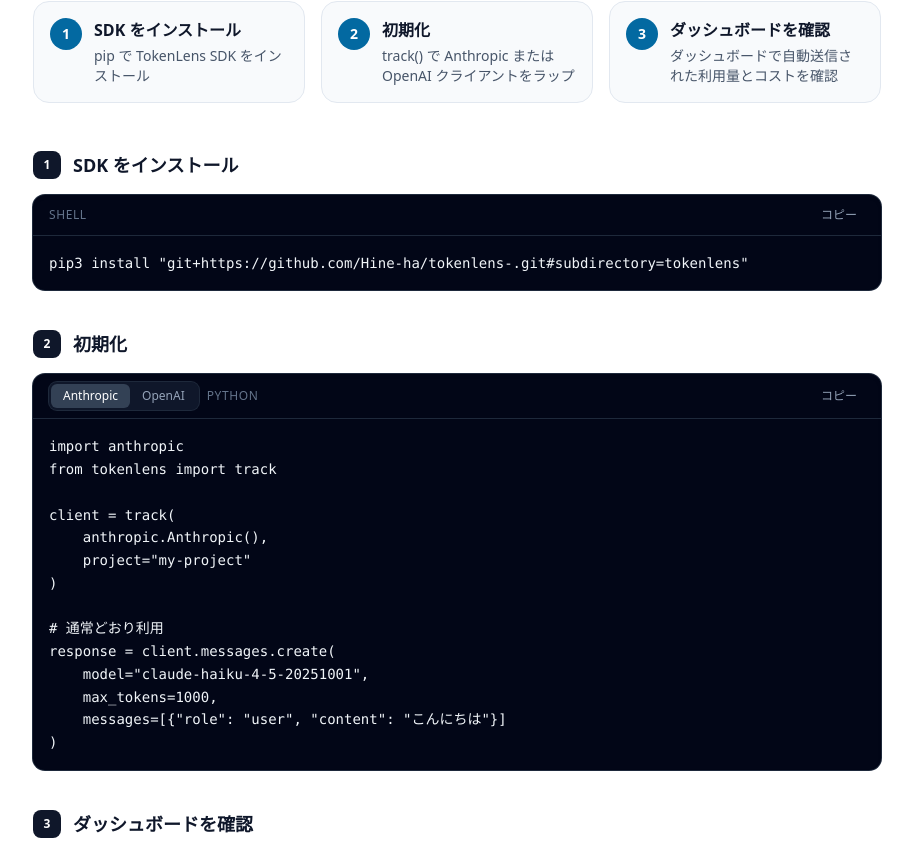
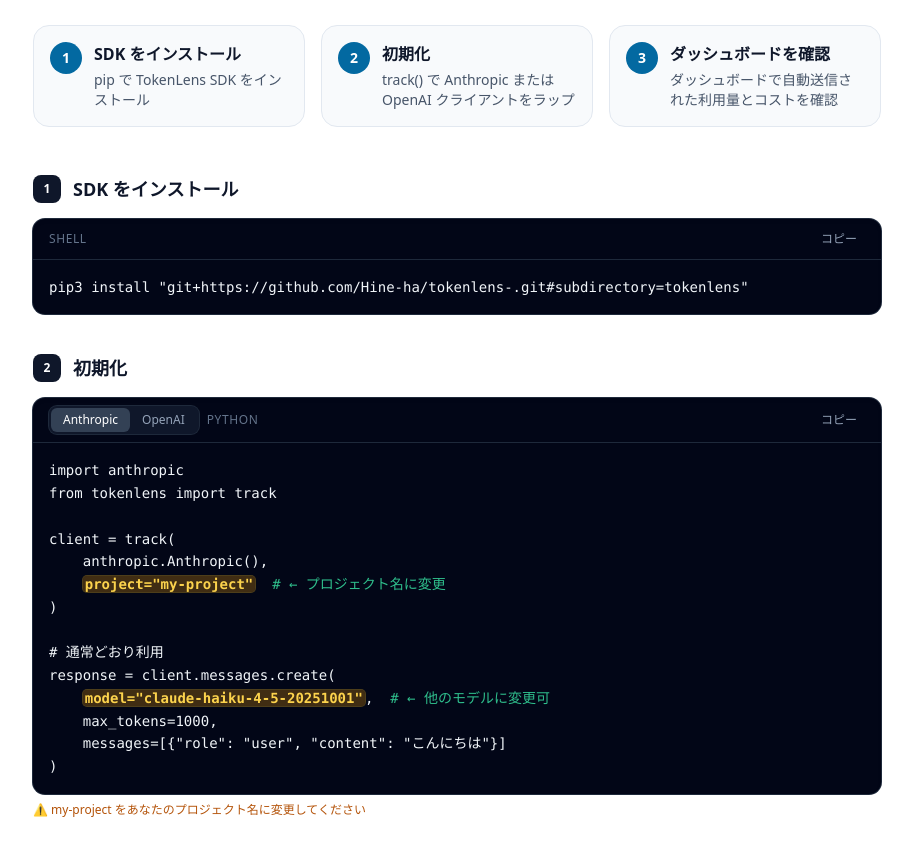
Before and after one commit to Hine-ha/ai-cost-pilot, a Next.js app: page /docs in a window 1280 px wide. Shown: the part 795-1646 px from the top of the page, without its empty margins (183-1096 px from the left). Built offline with nearby package versions, Linux system fonts and the light colour scheme; no server answers.

Commit message:
Highlight editable placeholders in docs code blocks

```diff
--- a/src/app/docs/page.tsx
+++ b/src/app/docs/page.tsx
@@ -127,6 +127,8 @@
                 language="shell"
                 copyLabel={t.copy}
                 copiedLabel={t.copied}
+                annotate
+                footnote={t.prereqApiKeyFootnote}
               />
               <p className="mt-4 text-sm text-slate-600">{t.prereqApiKeyNote}</p>
               <Link
@@ -188,6 +190,8 @@
                   language="python"
                   copyLabel={t.copy}
                   copiedLabel={t.copied}
+                  annotate
+                  footnote={t.step2Footnote}
                 />
               ) : (
                 <CodeBlock
--- a/src/components/docs/CodeBlock.tsx
+++ b/src/components/docs/CodeBlock.tsx
@@ -1,6 +1,76 @@
 "use client";
 
-import { useState } from "react";
+import { useState, type ReactNode } from "react";
+
+const HIGHLIGHT_CLASS =
+  "rounded bg-amber-500/25 px-0.5 font-semibold text-amber-300 ring-1 ring-amber-400/30";
+
+const HIGHLIGHT_PATTERN =
+  /(project="my-project"|model="[^"]+"|YOUR_API_KEY)/g;
+
+function tokenizeHighlights(text: string) {
+  const parts: { text: string; highlight: boolean }[] = [];
+  let lastIndex = 0;
+  let match: RegExpExecArray | null;
+
+  const re = new RegExp(HIGHLIGHT_PATTERN.source, "g");
+  while ((match = re.exec(text)) !== null) {
+    if (match.index > lastIndex) {
+      parts.push({ text: text.slice(lastIndex, match.index), highlight: false });
+    }
+    parts.push({ text: match[0], highlight: true });
+    lastIndex = match.index + match[0].length;
+  }
+
+  if (lastIndex < text.length) {
+    parts.push({ text: text.slice(lastIndex), highlight: false });
+  }
+
+  if (parts.length === 0) {
+    parts.push({ text, highlight: false });
+  }
+
+  return parts;
+}
+
+function HighlightedLine({ line }: { line: string }) {
+  const commentMatch = line.match(/^(.+?)(\s+#.+)$/);
+  const codePart = commentMatch ? commentMatch[1] : line;
+  const commentPart = commentMatch ? commentMatch[2] : null;
+  const segments = tokenizeHighlights(codePart);
+
+  return (
+    <>
+      {segments.map((segment, index) =>
+        segment.highlight ? (
+          <mark key={index} className={HIGHLIGHT_CLASS}>
+            {segment.text}
+          </mark>
+        ) : (
+          <span key={index}>{segment.text}</span>
+        )
+      )}
+      {commentPart && (
+        <span className="text-emerald-400/90">{commentPart}</span>
+      )}
+    </>
+  );
+}
+
+function HighlightedCode({ code }: { code: string }) {
+  const lines = code.split("\n");
+
+  return (
+    <>
+      {lines.map((line, index) => (
+        <span key={index}>
+          <HighlightedLine line={line} />
+          {index < lines.length - 1 ? "\n" : null}
+        </span>
+      ))}
+    </>
+  );
+}
 
 function CopyButton({
   onCopy,
@@ -28,16 +98,64 @@
   );
 }
 
+function CodeBlockShell({
+  language,
+  copyLabel,
+  copiedLabel,
+  onCopy,
+  headerExtra,
+  footnote,
+  children,
+}: {
+  language: string;
+  copyLabel: string;
+  copiedLabel: string;
+  onCopy: () => Promise<void>;
+  headerExtra?: ReactNode;
+  footnote?: string;
+  children: ReactNode;
+}) {
+  return (
+    <div>
+      <div className="overflow-hidden rounded-xl bg-slate-950 shadow-inner ring-1 ring-slate-800">
+        <div className="flex flex-wrap items-center justify-between gap-2 border-b border-slate-800 px-4 py-2">
+          <div className="flex items-center gap-2">
+            {headerExtra}
+            <span className="text-xs font-medium uppercase tracking-wider text-slate-500">
+              {language}
+            </span>
+          </div>
+          <CopyButton
+            onCopy={onCopy}
+            copyLabel={copyLabel}
+            copiedLabel={copiedLabel}
+          />
+        </div>
+        <pre className="overflow-x-auto p-4 text-sm leading-relaxed">
+          <code className="font-mono text-slate-100">{children}</code>
+        </pre>
+      </div>
+      {footnote && (
+        <p className="mt-2 text-xs text-amber-700">{footnote}</p>
+      )}
+    </div>
+  );
+}
+
 export default function CodeBlock({
   code,
   language = "python",
   copyLabel,
   copiedLabel,
+  annotate = false,
+  footnote,
 }: {
   code: string;
   language?: "python" | "shell";
   copyLabel: string;
   copiedLabel: string;
+  annotate?: boolean;
+  footnote?: string;
 }) {
   const handleCopy = async () => {
     try {
@@ -48,21 +166,15 @@
   };
 
   return (
-    <div className="overflow-hidden rounded-xl bg-slate-950 shadow-inner ring-1 ring-slate-800">
-      <div className="flex items-center justify-between border-b border-slate-800 px-4 py-2">
-        <span className="text-xs font-medium uppercase tracking-wider text-slate-500">
-          {language}
-        </span>
-        <CopyButton
-          onCopy={handleCopy}
+    <CodeBlockShell
+      language={language}
       copyLabel={copyLabel}
       copiedLabel={copiedLabel}
-        />
-      </div>
-      <pre className="overflow-x-auto p-4 text-sm leading-relaxed">
-        <code className="font-mono text-slate-100">{code}</code>
-      </pre>
-    </div>
+      onCopy={handleCopy}
+      footnote={footnote}
+    >
+      {annotate ? <HighlightedCode code={code} /> : code}
+    </CodeBlockShell>
   );
 }
 
@@ -77,11 +189,15 @@
   language = "python",
   copyLabel,
   copiedLabel,
+  annotate = false,
+  footnote,
 }: {
   tabs: CodeTab[];
   language?: "python" | "shell";
   copyLabel: string;
   copiedLabel: string;
+  annotate?: boolean;
+  footnote?: string;
 }) {
   const [activeId, setActiveId] = useState(tabs[0]?.id ?? "");
   const activeTab = tabs.find((tab) => tab.id === activeId) ?? tabs[0];
@@ -98,9 +214,13 @@
   if (!activeTab) return null;
 
   return (
-    <div className="overflow-hidden rounded-xl bg-slate-950 shadow-inner ring-1 ring-slate-800">
-      <div className="flex flex-wrap items-center justify-between gap-2 border-b border-slate-800 px-4 py-2">
-        <div className="flex items-center gap-2">
+    <CodeBlockShell
+      language={language}
+      copyLabel={copyLabel}
+      copiedLabel={copiedLabel}
+      onCopy={handleCopy}
+      footnote={footnote}
+      headerExtra={
         <div
           className="inline-flex rounded-lg bg-slate-900 p-0.5 ring-1 ring-slate-800"
           role="tablist"
@@ -126,19 +246,13 @@
             );
           })}
         </div>
-          <span className="text-xs font-medium uppercase tracking-wider text-slate-500">
-            {language}
-          </span>
-        </div>
-        <CopyButton
-          onCopy={handleCopy}
-          copyLabel={copyLabel}
-          copiedLabel={copiedLabel}
-        />
-      </div>
-      <pre className="overflow-x-auto p-4 text-sm leading-relaxed">
-        <code className="font-mono text-slate-100">{activeTab.code}</code>
-      </pre>
-    </div>
+      }
+    >
+      {annotate ? (
+        <HighlightedCode code={activeTab.code} />
+      ) : (
+        activeTab.code
+      )}
+    </CodeBlockShell>
   );
 }
--- a/src/lib/i18n/docs.ts
+++ b/src/lib/i18n/docs.ts
@@ -22,9 +22,11 @@
     prereqInstallLabel: "安装 SDK",
     prereqApiKeyLabel: "设置 API Key（写入环境变量，永久生效）",
     prereqApiKeyNote: "API Key 在仪表盘的设置页面获取",
+    prereqApiKeyFootnote: "⚠️ 请将 YOUR_API_KEY 替换为 Dashboard 复制的 API Key",
+    step2Footnote: "⚠️ 请将 my-project 替换为你自己的项目名称",
     codePrereqInstall:
       'pip3 install "git+https://github.com/Hine-ha/tokenlens-.git#subdirectory=tokenlens"',
-    codePrereqApiKey: `echo 'export TOKENLENS_API_KEY=你的key' >> ~/.zshrc
+    codePrereqApiKey: `echo 'export TOKENLENS_API_KEY=YOUR_API_KEY' >> ~/.zshrc  # ← 改成 Dashboard 复制的 API Key
 source ~/.zshrc`,
     codeStep1:
       'pip3 install "git+https://github.com/Hine-ha/tokenlens-.git#subdirectory=tokenlens"',
@@ -33,12 +35,12 @@
 
 client = track(
     anthropic.Anthropic(),
-    project="my-project"
+    project="my-project"  # ← 改成你的项目名
 )
 
 # 之后正常使用
 response = client.messages.create(
-    model="claude-haiku-4-5-20251001",
+    model="claude-haiku-4-5-20251001",  # ← 可替换为其他模型
     max_tokens=1000,
     messages=[{"role": "user", "content": "你好"}]
 )`,
@@ -47,12 +49,12 @@
 
 client = track(
     openai.OpenAI(),
-    project="my-project"
+    project="my-project"  # ← 改成你的项目名
 )
 
 # 之后正常使用
 response = client.chat.completions.create(
-    model="gpt-4o-mini",
+    model="gpt-4o-mini",  # ← 可替换为其他模型
     messages=[{"role": "user", "content": "你好"}]
 )`,
     codeStep3: `# 打开仪表盘查看上报数据
@@ -86,9 +88,13 @@
     prereqInstallLabel: "SDK をインストール",
     prereqApiKeyLabel: "API Key を設定（環境変数に永続化）",
     prereqApiKeyNote: "API Key はダッシュボードの設定ページで取得できます",
+    prereqApiKeyFootnote:
+      "⚠️ YOUR_API_KEY をダッシュボードでコピーした API Key に変更してください",
+    step2Footnote:
+      "⚠️ my-project をあなたのプロジェクト名に変更してください",
     codePrereqInstall:
       'pip3 install "git+https://github.com/Hine-ha/tokenlens-.git#subdirectory=tokenlens"',
-    codePrereqApiKey: `echo 'export TOKENLENS_API_KEY=your-key' >> ~/.zshrc
+    codePrereqApiKey: `echo 'export TOKENLENS_API_KEY=YOUR_API_KEY' >> ~/.zshrc  # ← ダッシュボードの API Key に変更
 source ~/.zshrc`,
     codeStep1:
       'pip3 install "git+https://github.com/Hine-ha/tokenlens-.git#subdirectory=tokenlens"',
@@ -97,12 +103,12 @@
 
 client = track(
     anthropic.Anthropic(),
-    project="my-project"
+    project="my-project"  # ← プロジェクト名に変更
 )
 
 # 通常どおり利用
 response = client.messages.create(
-    model="claude-haiku-4-5-20251001",
+    model="claude-haiku-4-5-20251001",  # ← 他のモデルに変更可
     max_tokens=1000,
     messages=[{"role": "user", "content": "こんにちは"}]
 )`,
@@ -111,12 +117,12 @@
 
 client = track(
     openai.OpenAI(),
-    project="my-project"
+    project="my-project"  # ← プロジェクト名に変更
 )
 
 # 通常どおり利用
 response = client.chat.completions.create(
-    model="gpt-4o-mini",
+    model="gpt-4o-mini",  # ← 他のモデルに変更可
     messages=[{"role": "user", "content": "こんにちは"}]
 )`,
     codeStep3: `# ダッシュボードで送信データを確認
```
Lines whose indentation alone changed are shown as unchanged.
